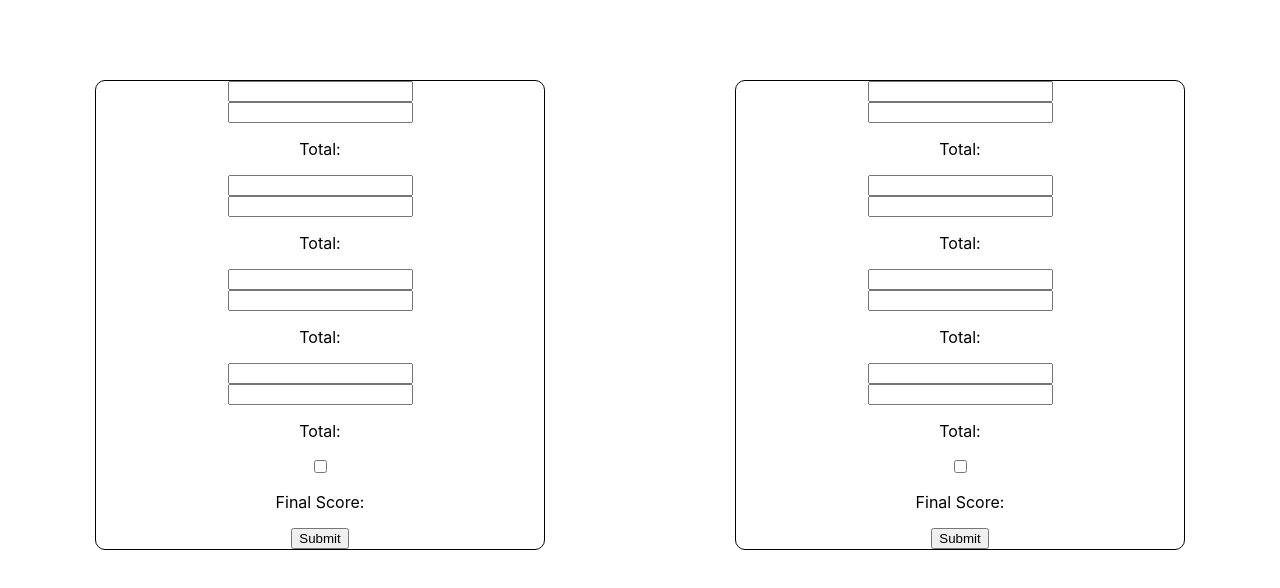
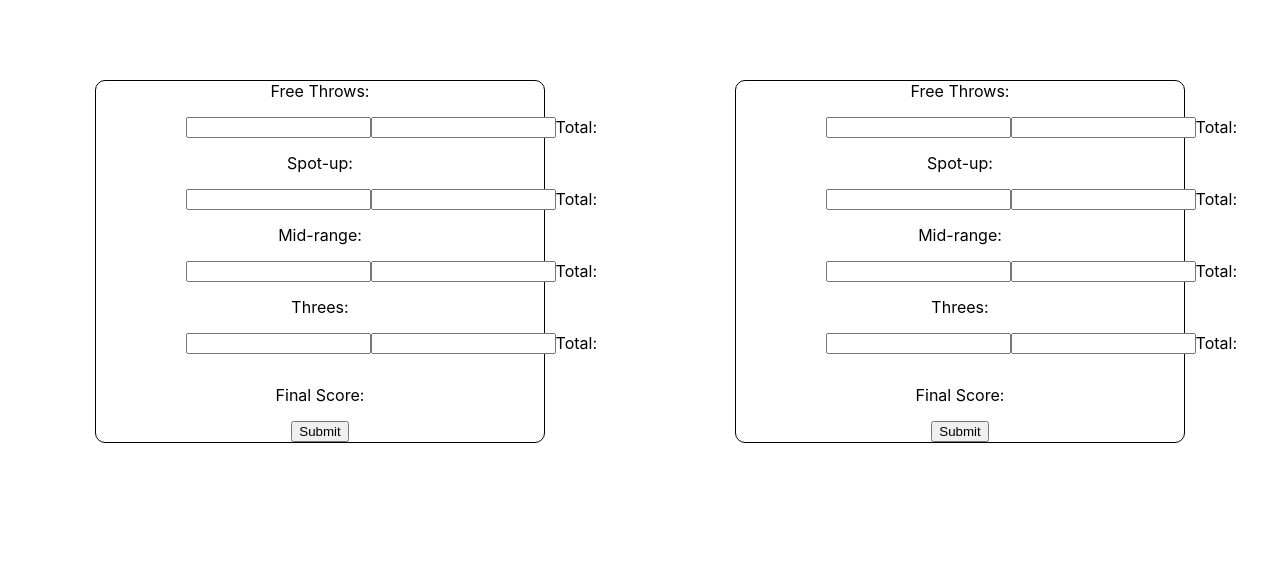
Before and after one commit to alexlamb10/shot-tracker-react, a React (Create React App) app: page / in a window 1280 px wide. Shown: the top 588 px of the page. Built offline with nearby package versions, Linux system fonts and the light colour scheme.

Commit message:
Added more styling to form

```diff
--- a/src/components/ShotTracker.css
+++ b/src/components/ShotTracker.css
@@ -11,3 +11,10 @@
   flex-direction: column;
   align-items: center;
 }
+
+.drill-inputs{
+    display: flex;
+    width: 60%;
+    justify-content: space-between;
+    align-items: center;
+}
--- a/src/components/TrackerForm.js
+++ b/src/components/TrackerForm.js
@@ -5,19 +5,30 @@
   return (
     <div className="form-div">
       <form className="each-form">
+        Free Throws:
+        <div className="drill-inputs">
           <input type="number" min={0} />
           <input type="number" min={0} />
           <p>Total:</p>
+        </div>
+        Spot-up:
+        <div className="drill-inputs">
           <input type="number" min={0} />
           <input type="number" min={0} />
           <p>Total:</p>
+        </div>
+        Mid-range:
+        <div className="drill-inputs">
           <input type="number" min={0} />
           <input type="number" min={0} />
           <p>Total:</p>
+        </div>
+        Threes:
+        <div className="drill-inputs">
           <input type="number" min={0} />
           <input type="number" min={0} />
           <p>Total:</p>
-        <input type="checkbox" />
+        </div>
         <p>Final Score:</p>
         <button>Submit</button>
       </form>
```
Lines whose indentation alone changed are shown as unchanged.
